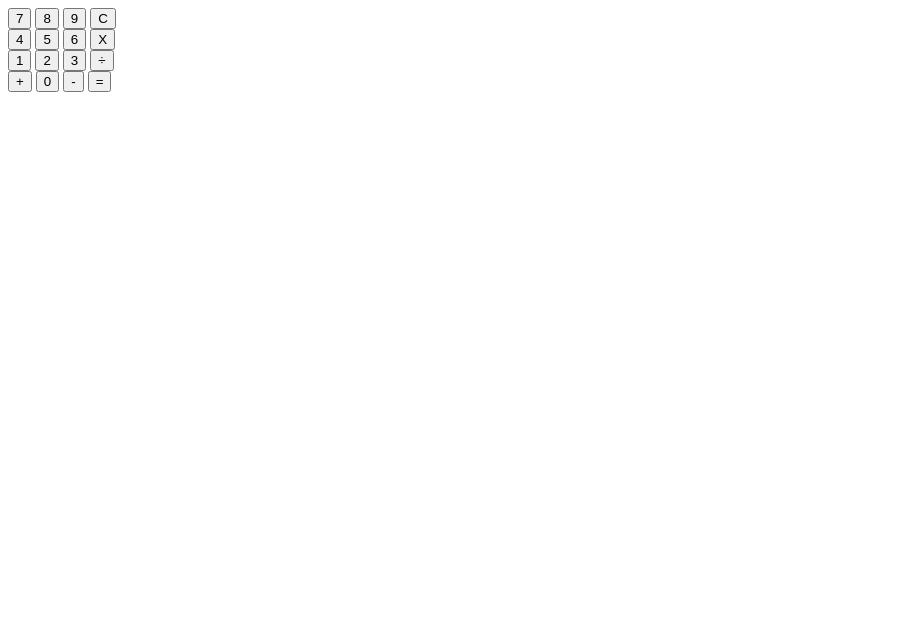
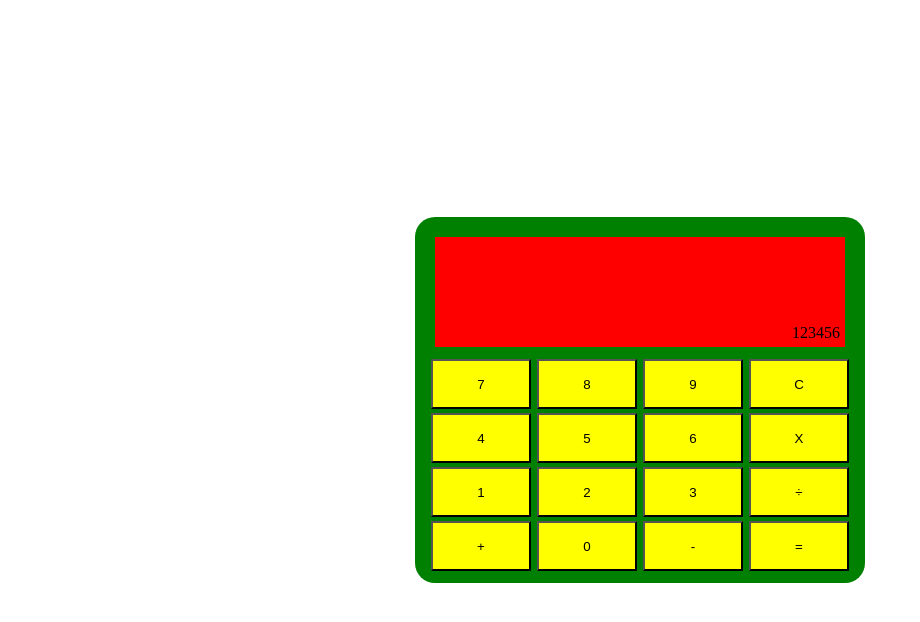
Before and after one commit to P-Welfare/Calculator, a plain HTML site: page index.html in a window 1280 px wide. Shown: the whole page, without its empty margins (0-920 px from the left). Drawn offline with Linux system fonts and the light colour scheme.

Commit message:
Added CSS design elements and updated container divs in HTML

```diff
--- a/index.html
+++ b/index.html
@@ -1,10 +1,13 @@
 <!DOCTYPE html>
 <html lang="en">
 <head>
+
     <meta charset="UTF-8">
     <meta http-equiv="X-UA-Compatible" content="IE=edge">
-    <meta name="viewport" content="width=<device-width>, initial-scale=1.0">
-    <title>Document</title>
+    <meta name="viewport" content="width=device-width, initial-scale=1.0">
+    <link rel="stylesheet" href="stylesheet.css">
+
+    <title>Calculator</title>
 </head>
 <body>
     <scripts>
@@ -12,10 +15,10 @@
 
 
     </scripts>
-
+<div id="container">
 <div id="calculator">
     <div id="display">
-
+     123456
     </div>
     <div id="buttons">
         <div id="row1">
@@ -95,7 +98,7 @@
 
     </div>
 </div>
-
+</div>
 
 </body>
 </html>
--- a/stylesheet.css
+++ b/stylesheet.css
@@ -0,0 +1,67 @@
+html {
+    height: 100vh;
+    display: flex;
+    justify-content: center;
+    align-items: center;
+}
+
+#calculator {
+    display: flex;
+    flex-direction: column;
+    justify-content: center;
+    align-items: center;
+    border: black;
+    border-width: 45px;
+    border-radius: 20px;
+
+   padding: 10px;
+
+    background-color: green;
+}
+#display {
+    display: flex;
+    width: 400px;
+    height: 100px;
+    background-color: red;
+    justify-content: right;
+    align-items: last baseline;
+    margin: 10px;
+    padding: 5px;
+}
+
+
+
+#row1 {
+    display: flex;
+    gap: 2px;
+
+    justify-content: center;
+
+}
+
+#row2 {
+    display: flex;
+    gap: 2px;
+
+}
+
+#row3 {
+    display: flex;
+    gap: 2px;
+    justify-content: space-evenly;
+}
+
+#row4 {
+    display: flex;
+    gap: 2px;
+    justify-content: space-evenly;
+
+}
+
+button {
+    width: 100px;
+    height: 50px;
+    margin: 2px;
+    padding: 2px;
+    background-color: yellow;
+}
```
